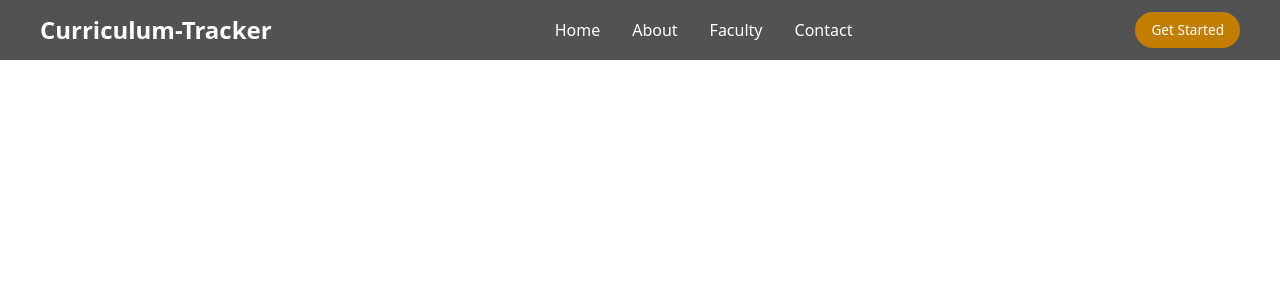
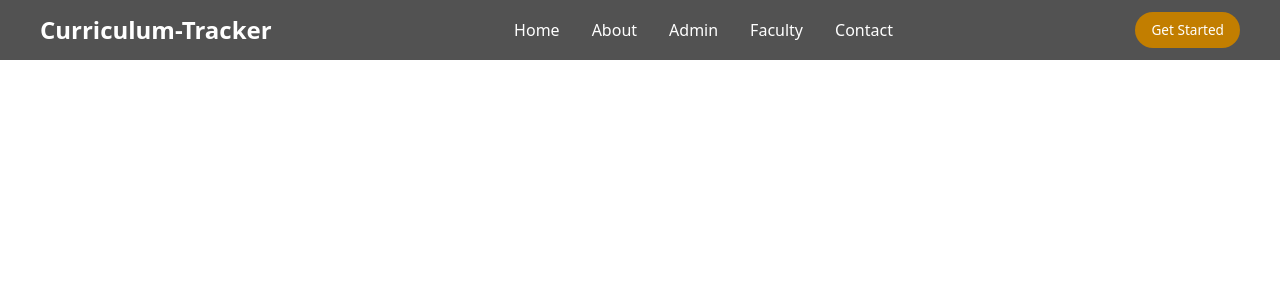
Before and after one commit to tintukjohn/Curriculum_Tracker, an Angular app in the folder Frontend/: page /navbar in a window 1280 px wide. Shown: the top 300 px of the page. Built offline with nearby package versions, Linux system fonts and the light colour scheme.

Commit message:
Navbar_Link_Added_For_Admin_QuickAccess

```diff
--- a/Frontend/src/app/faculty/response-form/response-form.component.html
+++ b/Frontend/src/app/faculty/response-form/response-form.component.html
@@ -15,7 +15,7 @@
                         formControlName="doc" (change)="onFileSelect($event)" required>
                 </div>
 
-                <button type="submit" class="btn btn-primary">Submit</button>
+                <button type="submit" class="btn btn-primary" routerLink="/faculty-dashboard">Send</button>
             </form>
         </div>
     </div>
--- a/Frontend/src/app/navbar/navbar.component.html
+++ b/Frontend/src/app/navbar/navbar.component.html
@@ -4,8 +4,10 @@
     <ul class="links">
       <li><a routerLink="" routerLinkActive="active-link" [routerLinkActiveOptions]="{exact:true}">Home</a></li>
       <li><a routerLink="/about" routerLinkActive="active-link">About</a></li>
+      <li><a routerLink="/admindashboard" routerLinkActive="active-link">Admin</a></li>
       <li><a routerLink="/faculty-main" routerLinkActive="active-link">Faculty</a></li>
       <li><a routerLink="/contact" routerLinkActive="active-link">Contact</a></li>
+
     </ul>
     <a routerLink="/login" routerLinkActive="active-link" class="action_btn">Get Started</a>
     <div class="toggle-btn" onclick="myfunction()">
```
